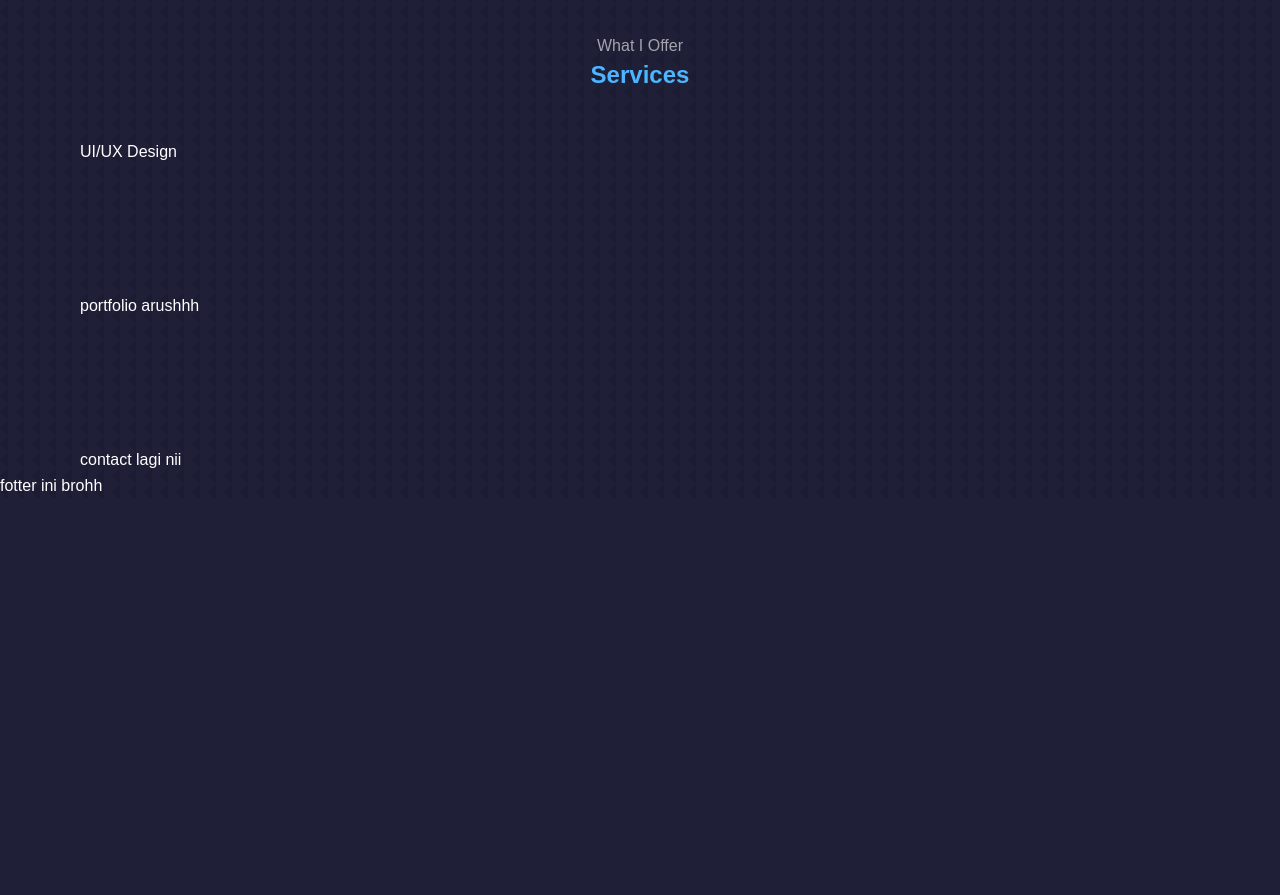
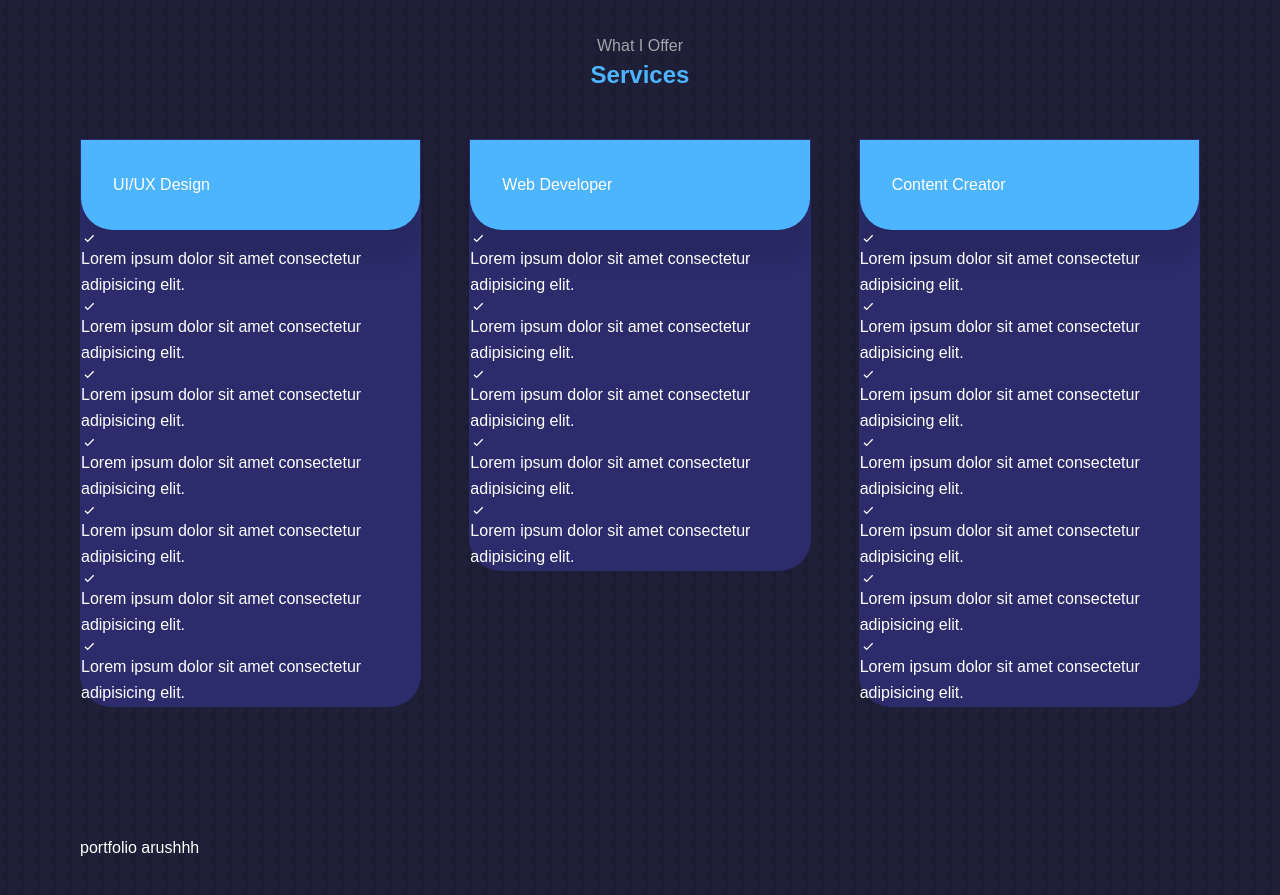
Before and after one commit to putuokky/nextjs-personal-web, a Next.js app: page / in a window 1280 px wide. Shown: the part 2380-3275 px from the top of the page. Before the commit the page ends 2879 px from the top, so only its background shows below. Built offline with nearby package versions, Linux system fonts and the light colour scheme.

Commit message:
skipp dl

```diff
--- a/components/Services.js
+++ b/components/Services.js
@@ -1,17 +1,106 @@
-import React from 'react'
+import { BiCheck } from "react-icons/bi";
 
 export default function Services() {
   return (
     <section id='services'>
       <h5>What I Offer</h5>
       <h2>Services</h2>
-      <div className='services_container'>
-        <article className='service'>
-          <div className='service_heada'>
+      <div className='grid grid-cols-3 gap-12'>
+        <article className='bg-tema-secondary rounded-b-[2rem] border-[1px] border-solid border-transparent h-fit transition duration-300 hover:bg-transparent hover:border-primary-secondary cursor-default'>
+          <div className='bg-primary p-8 rounded-b-[2rem] shadow-[0_2rem_1rem_rgba(0,0,0,0.1)] font-semibold'>
             <h3>UI/UX Design</h3>
           </div>
           <ul className='service_list'>
-            <li></li>
+            <li>
+              <BiCheck className="service_list-icon" />
+              <p>Lorem ipsum dolor sit amet consectetur adipisicing elit.</p>
+            </li>
+            <li>
+              <BiCheck className="service_list-icon" />
+              <p>Lorem ipsum dolor sit amet consectetur adipisicing elit.</p>
+            </li>
+            <li>
+              <BiCheck className="service_list-icon" />
+              <p>Lorem ipsum dolor sit amet consectetur adipisicing elit.</p>
+            </li>
+            <li>
+              <BiCheck className="service_list-icon" />
+              <p>Lorem ipsum dolor sit amet consectetur adipisicing elit.</p>
+            </li>
+            <li>
+              <BiCheck className="service_list-icon" />
+              <p>Lorem ipsum dolor sit amet consectetur adipisicing elit.</p>
+            </li>
+            <li>
+              <BiCheck className="service_list-icon" />
+              <p>Lorem ipsum dolor sit amet consectetur adipisicing elit.</p>
+            </li>
+            <li>
+              <BiCheck className="service_list-icon" />
+              <p>Lorem ipsum dolor sit amet consectetur adipisicing elit.</p>
+            </li>
+          </ul>
+        </article>
+        <article className='bg-tema-secondary rounded-b-[2rem] border-[1px] border-solid border-transparent h-fit transition duration-300 hover:bg-transparent hover:border-primary-secondary cursor-default'>
+          <div className='bg-primary p-8 rounded-b-[2rem] shadow-[0_2rem_1rem_rgba(0,0,0,0.1)] font-semibold'>
+            <h3>Web Developer</h3>
+          </div>
+          <ul className='service_list'>
+            <li>
+              <BiCheck className="service_list-icon" />
+              <p>Lorem ipsum dolor sit amet consectetur adipisicing elit.</p>
+            </li>
+            <li>
+              <BiCheck className="service_list-icon" />
+              <p>Lorem ipsum dolor sit amet consectetur adipisicing elit.</p>
+            </li>
+            <li>
+              <BiCheck className="service_list-icon" />
+              <p>Lorem ipsum dolor sit amet consectetur adipisicing elit.</p>
+            </li>
+            <li>
+              <BiCheck className="service_list-icon" />
+              <p>Lorem ipsum dolor sit amet consectetur adipisicing elit.</p>
+            </li>
+            <li>
+              <BiCheck className="service_list-icon" />
+              <p>Lorem ipsum dolor sit amet consectetur adipisicing elit.</p>
+            </li>
+          </ul>
+        </article>
+        <article className='bg-tema-secondary rounded-b-[2rem] border-[1px] border-solid border-transparent h-fit transition duration-300 hover:bg-transparent hover:border-primary-secondary cursor-default'>
+          <div className='bg-primary p-8 rounded-b-[2rem] shadow-[0_2rem_1rem_rgba(0,0,0,0.1)] font-semibold'>
+            <h3>Content Creator</h3>
+          </div>
+          <ul className='service_list'>
+            <li>
+              <BiCheck className="service_list-icon" />
+              <p>Lorem ipsum dolor sit amet consectetur adipisicing elit.</p>
+            </li>
+            <li>
+              <BiCheck className="service_list-icon" />
+              <p>Lorem ipsum dolor sit amet consectetur adipisicing elit.</p>
+            </li>
+            <li>
+              <BiCheck className="service_list-icon" />
+              <p>Lorem ipsum dolor sit amet consectetur adipisicing elit.</p>
+            </li>
+            <li>
+              <BiCheck className="service_list-icon" />
+              <p>Lorem ipsum dolor sit amet consectetur adipisicing elit.</p>
+            </li>
+            <li>
+              <BiCheck className="service_list-icon" />
+              <p>Lorem ipsum dolor sit amet consectetur adipisicing elit.</p>
+            </li>
+            <li>
+              <BiCheck className="service_list-icon" />
+              <p>Lorem ipsum dolor sit amet consectetur adipisicing elit.</p>
+            </li>
+            <li>
+              <BiCheck className="service_list-icon" />
+              <p>Lorem ipsum dolor sit amet consectetur adipisicing elit.</p>
+            </li>
           </ul>
         </article>
       </div>
```
